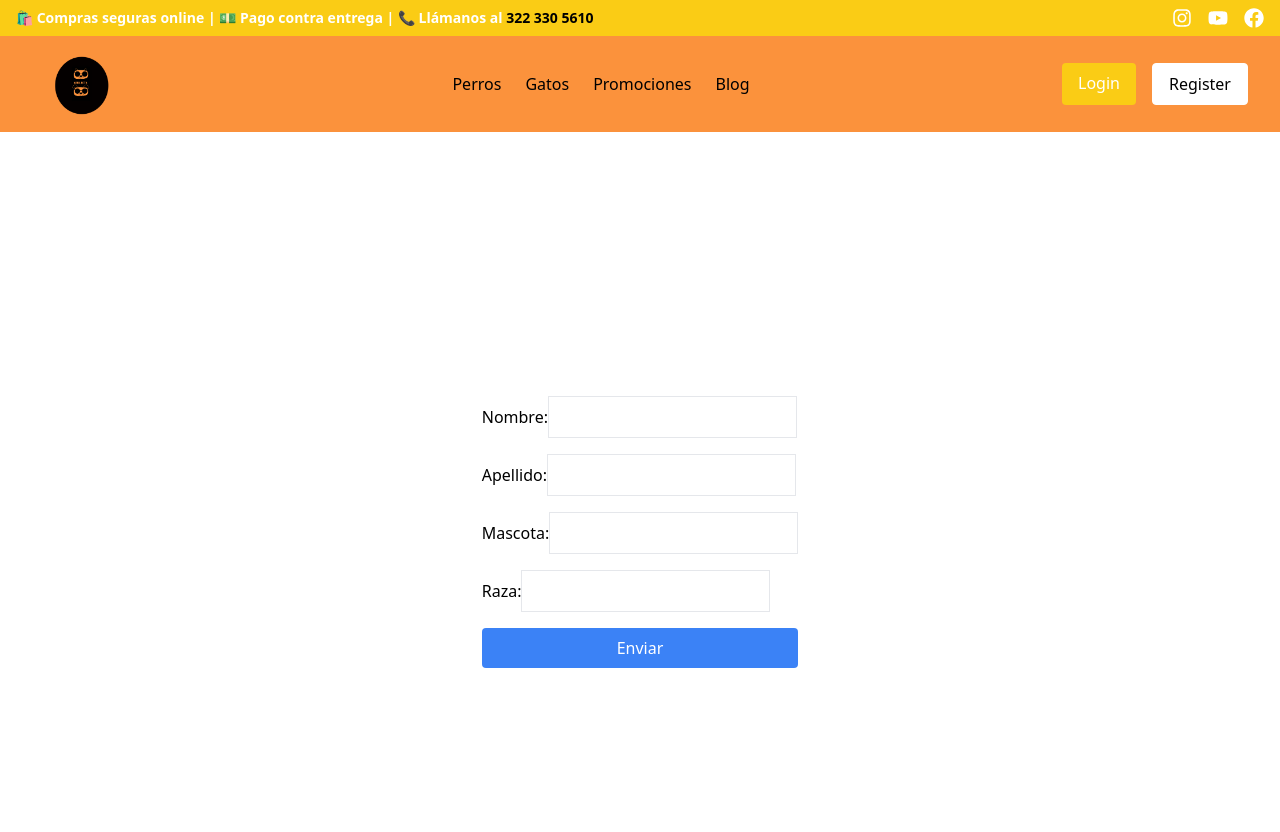
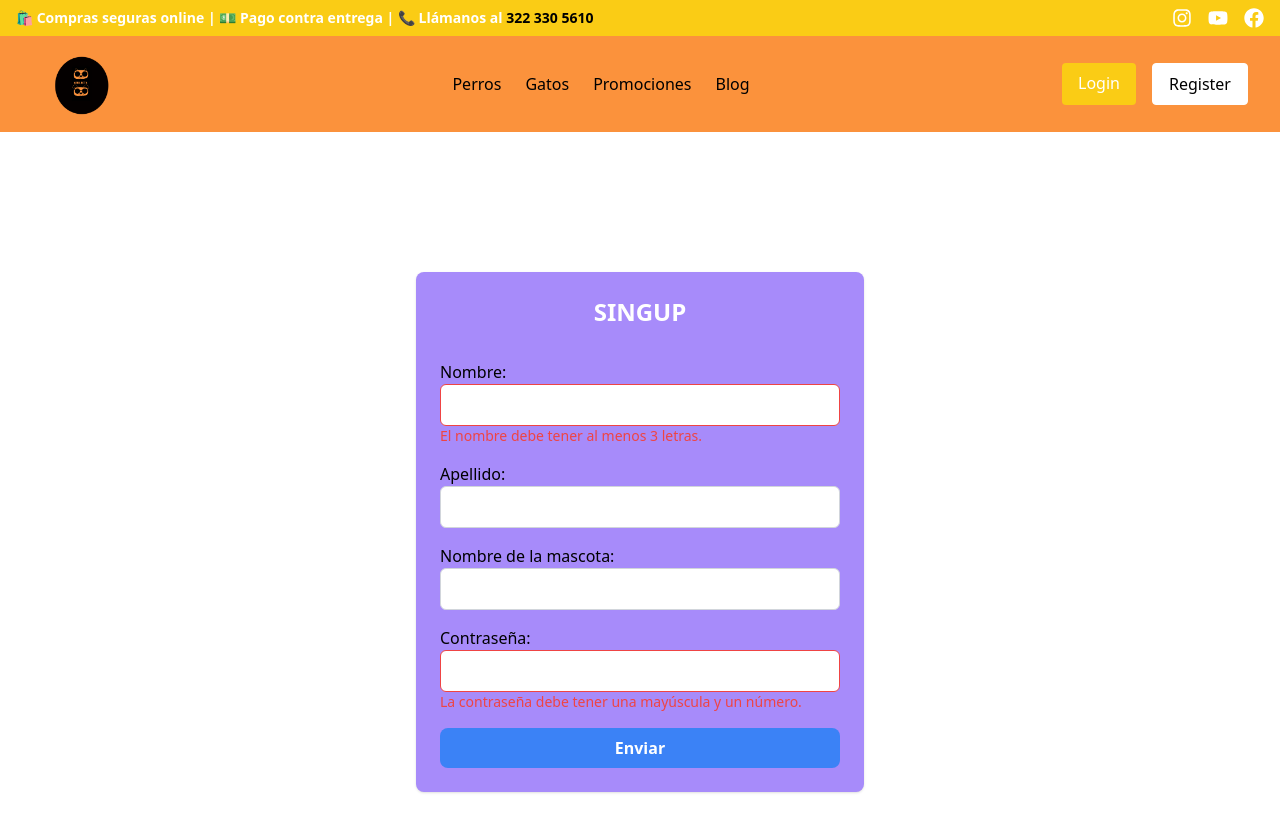
Before and after one commit to Lau0823/chillpets_chillcat_chilldog, a Next.js app in the folder mi-app/: page /register in a window 1280 px wide. Shown: the top 832 px of the page. Built offline with nearby package versions, Linux system fonts and the light colour scheme.

Commit message:
creacion de validaciones en la rama auth de formulario de registro y de login, UI de ambos formularios

```diff
--- a/mi-app/package.json
+++ b/mi-app/package.json
@@ -12,7 +12,8 @@
     "next": "15.1.6",
     "react": "^19.0.0",
     "react-dom": "^19.0.0",
-    "react-icons": "^5.4.0"
+    "react-icons": "^5.4.0",
+    "react-toastify": "^11.0.5"
   },
   "devDependencies": {
     "@eslint/eslintrc": "^3",
--- a/mi-app/src/app/layout.tsx
+++ b/mi-app/src/app/layout.tsx
@@ -2,6 +2,8 @@ import '../../src/app/globals.css';
 import { Nunito } from 'next/font/google';
 import Navbar from '../components/NavBar/Navbar';
 import Header from '../components/Header/Header'; // Importa el Header
+import 'react-toastify/dist/ReactToastify.css';
+
 
 const nunito = Nunito({
   subsets: ['latin'],
--- a/mi-app/src/components/Auth/Login.tsx
+++ b/mi-app/src/components/Auth/Login.tsx
@@ -1,6 +1,6 @@
 'use client';
 
-import { useState } from 'react';
+import { useState, useEffect } from 'react';
 
 export default function LoginForm() {
   const [formData, setFormData] = useState({
@@ -9,6 +9,14 @@ export default function LoginForm() {
     mascota: '',
   });
 
+  const [errors, setErrors] = useState({
+    nombre: '',
+    apellido: '',
+    mascota: '',
+  });
+
+  const [isFormValid, setIsFormValid] = useState(false);
+
   const handleChange = (
     e: React.ChangeEvent<HTMLInputElement | HTMLTextAreaElement>
   ) => {
@@ -16,13 +24,52 @@ export default function LoginForm() {
     setFormData((prev) => ({ ...prev, [name]: value }));
   };
 
+  const validateForm = () => {
+    const newErrors = { nombre: '', apellido: '', mascota: '' };
+    let valid = true;
+
+    if (formData.nombre.trim().length < 3) {
+      newErrors.nombre = 'El nombre debe tener al menos 3 letras.';
+      valid = false;
+    }
+
+    if (formData.apellido.trim().length < 3) {
+      newErrors.apellido = 'El apellido debe tener al menos 3 letras.';
+      valid = false;
+    }
+
+    if (formData.mascota.trim().length < 3) {
+      newErrors.mascota = 'El nombre de la mascota debe tener al menos 3 letras.';
+      valid = false;
+    }
+
+    setErrors(newErrors);
+    return valid;
+  };
+
+  useEffect(() => {
+    setIsFormValid(validateForm());
+  }, [formData]);
+
   const handleSubmit = (e: React.FormEvent) => {
     e.preventDefault();
-    console.log('Formulario enviado:', formData);
+
+    if (validateForm()) {
+      console.log('Formulario enviado:', formData);
+    } else {
+      alert('Por favor corrige los errores antes de enviar.');
+    }
   };
 
   return (
-    <form onSubmit={handleSubmit} className="flex flex-col gap-4 p-4 max-w-md mx-auto">
+    <form
+      onSubmit={handleSubmit}
+      className="flex flex-col gap-4 p-6 max-w-md mx-auto bg-violet-400 rounded-lg shadow"
+    >
+      <h2 className="text-2xl font-bold mb-4 text-white text-center">
+        LOGIN
+      </h2>
+
       <label>
         Nombre:
         <input
@@ -30,9 +77,14 @@ export default function LoginForm() {
           name="nombre"
           value={formData.nombre}
           onChange={handleChange}
-          className="border p-2"
+          className={`border p-2 w-full rounded-md ${
+            errors.nombre ? 'border-red-500' : 'border-gray-300'
+          }`}
           required
         />
+        {errors.nombre && (
+          <p className="text-red-500 text-sm mt-1">{errors.nombre}</p>
+        )}
       </label>
 
       <label>
@@ -42,9 +94,14 @@ export default function LoginForm() {
           name="apellido"
           value={formData.apellido}
           onChange={handleChange}
-          className="border p-2"
+          className={`border p-2 w-full rounded-md ${
+            errors.apellido ? 'border-red-500' : 'border-gray-300'
+          }`}
           required
         />
+        {errors.apellido && (
+          <p className="text-red-500 text-sm mt-1">{errors.apellido}</p>
+        )}
       </label>
 
       <label>
@@ -54,12 +111,23 @@ export default function LoginForm() {
           name="mascota"
           value={formData.mascota}
           onChange={handleChange}
-          className="border p-2"
+          className={`border p-2 w-full rounded-md ${
+            errors.mascota ? 'border-red-500' : 'border-gray-300'
+          }`}
           required
         />
+        {errors.mascota && (
+          <p className="text-red-500 text-sm mt-1">{errors.mascota}</p>
+        )}
       </label>
 
-      <button type="submit" className="bg-blue-500 text-white p-2 rounded">
+      <button
+        type="submit"
+        disabled={!isFormValid}
+        className={`p-2 rounded-lg text-white font-semibold ${
+          isFormValid ? 'bg-blue-600 hover:bg-blue-700' : 'bg-gray-400 cursor-not-allowed'
+        }`}
+      >
         Enviar
       </button>
     </form>
--- a/mi-app/src/components/Auth/Register.tsx
+++ b/mi-app/src/components/Auth/Register.tsx
@@ -1,78 +1,162 @@
 'use client';
 
-import { useState } from 'react';
+import { useState, useEffect } from 'react';
+import { ToastContainer, toast } from 'react-toastify';
+import 'react-toastify/dist/ReactToastify.css';
 
-export default function LoginForm() {
+export default function RegisterForm() {
   const [formData, setFormData] = useState({
     nombre: '',
     apellido: '',
     mascota: '',
+    raza: '',
+    password: '',
+    cantidad: '1',
   });
 
+  const [errors, setErrors] = useState({
+    nombre: '',
+    raza: '',
+    password: '',
+  });
+
+  const [isFormValid, setIsFormValid] = useState(false);
+
   const handleChange = (
-    e: React.ChangeEvent<HTMLInputElement | HTMLTextAreaElement>
+    e: React.ChangeEvent<HTMLInputElement | HTMLSelectElement | HTMLTextAreaElement>
   ) => {
     const { name, value } = e.target;
     setFormData((prev) => ({ ...prev, [name]: value }));
   };
 
+  const validateForm = () => {
+    const newErrors = { nombre: '', raza: '', password: '' };
+    let valid = true;
+
+    if (formData.nombre.trim().length < 3) {
+      newErrors.nombre = 'El nombre debe tener al menos 3 letras.';
+      valid = false;
+    }
+
+    if (formData.raza.trim().length < 3) {
+      newErrors.raza = 'La raza debe tener al menos 3 letras.';
+      valid = false;
+    }
+
+    if (!/(?=.*[A-Z])(?=.*\d)/.test(formData.password)) {
+      newErrors.password = 'La contraseña debe tener una mayúscula y un número.';
+      valid = false;
+    }
+
+    setErrors(newErrors);
+    return valid;
+  };
+
+  useEffect(() => {
+    setIsFormValid(validateForm());
+  }, [formData]);
+
   const handleSubmit = (e: React.FormEvent) => {
     e.preventDefault();
-    console.log('Formulario enviado:', formData);
+
+    if (validateForm()) {
+      toast.success('¡Formulario enviado con éxito!');
+      console.log('Formulario:', formData);
+
+      setFormData({
+        nombre: '',
+        apellido: '',
+        mascota: '',
+        raza: '',
+        password: '',
+        cantidad: '1',
+      });
+    } else {
+      toast.error('Por favor corrige los errores.');
+    }
   };
 
   return (
-    <form onSubmit={handleSubmit} className="flex flex-col gap-4 p-4 max-w-md mx-auto">
-      <label>
+    <>
+      <ToastContainer />
+      <form
+        onSubmit={handleSubmit}
+        className="flex flex-col gap-4 p-6 max-w-md mx-auto bg-violet-400 rounded-lg shadow"
+
+      >
+        <h2 className="text-2xl font-bold mb-4 text-white text-center">
+        SINGUP
+      </h2>
+        <label htmlFor="nombre">
           Nombre:
           <input
+            id="nombre"
             type="text"
             name="nombre"
             value={formData.nombre}
             onChange={handleChange}
-          className="border p-2"
+            className={`border p-2 w-full rounded-md ${errors.nombre ? 'border-red-500' : 'border-gray-300'}`}
+            required
+          />
+          {errors.nombre && <p className="text-red-500 text-sm">{errors.nombre}</p>}
+        </label>
+
+        <label htmlFor="apellido">
+          Apellido:
+          <input
+            id="apellido"
+            type="text"
+            name="apellido"
+            value={formData.apellido}
+            onChange={handleChange}
+            className="border p-2 w-full rounded-md border-gray-300"
             required
           />
         </label>
 
-      <label>
-        Apellido:
+        <label htmlFor="mascota">
+          Nombre de la mascota:
           <input
+            id="mascota"
             type="text"
-          name="apellido"
-          value={formData.apellido}
+            name="mascota"
+            value={formData.mascota}
             onChange={handleChange}
-          className="border p-2"
+            className="border p-2 w-full rounded-md border-gray-300"
             required
           />
         </label>
 
-      <label>
-        Mascota:
+
+
+        <label htmlFor="password">
+          Contraseña:
           <input
-          type="text"
-          name="mascota"
-          value={formData.mascota}
+            id="password"
+            type="password"
+            name="password"
+            value={formData.password}
             onChange={handleChange}
-          className="border p-2"
+            className={`border p-2 w-full rounded-md ${errors.password ? 'border-red-500' : 'border-gray-300'}`}
             required
           />
-      </label>
-      <label>
-        Raza:
-        <input
-          type="text"
-          name="mascota"
-          value={formData.mascota}
-          onChange={handleChange}
-          className="border p-2"
-          required
-        />
+          {errors.password && <p className="text-red-500 text-sm">{errors.password}</p>}
         </label>
 
-      <button type="submit" className="bg-blue-500 text-white p-2 rounded">
+
+
+        <button
+          type="submit"
+          disabled={!isFormValid}
+          className={`${
+            isFormValid
+              ? 'bg-orange-500 hover:bg-orange-600'
+              : 'bg-blue-500 cursor-not-allowed'
+          } text-white font-semibold py-2 px-4 rounded-lg`}
+        >
           Enviar
         </button>
       </form>
+    </>
   );
 }
```
Also changed, not shown: 1 other file (tests, documents, lock files or other folders). Lines whose indentation alone changed are shown as unchanged.
